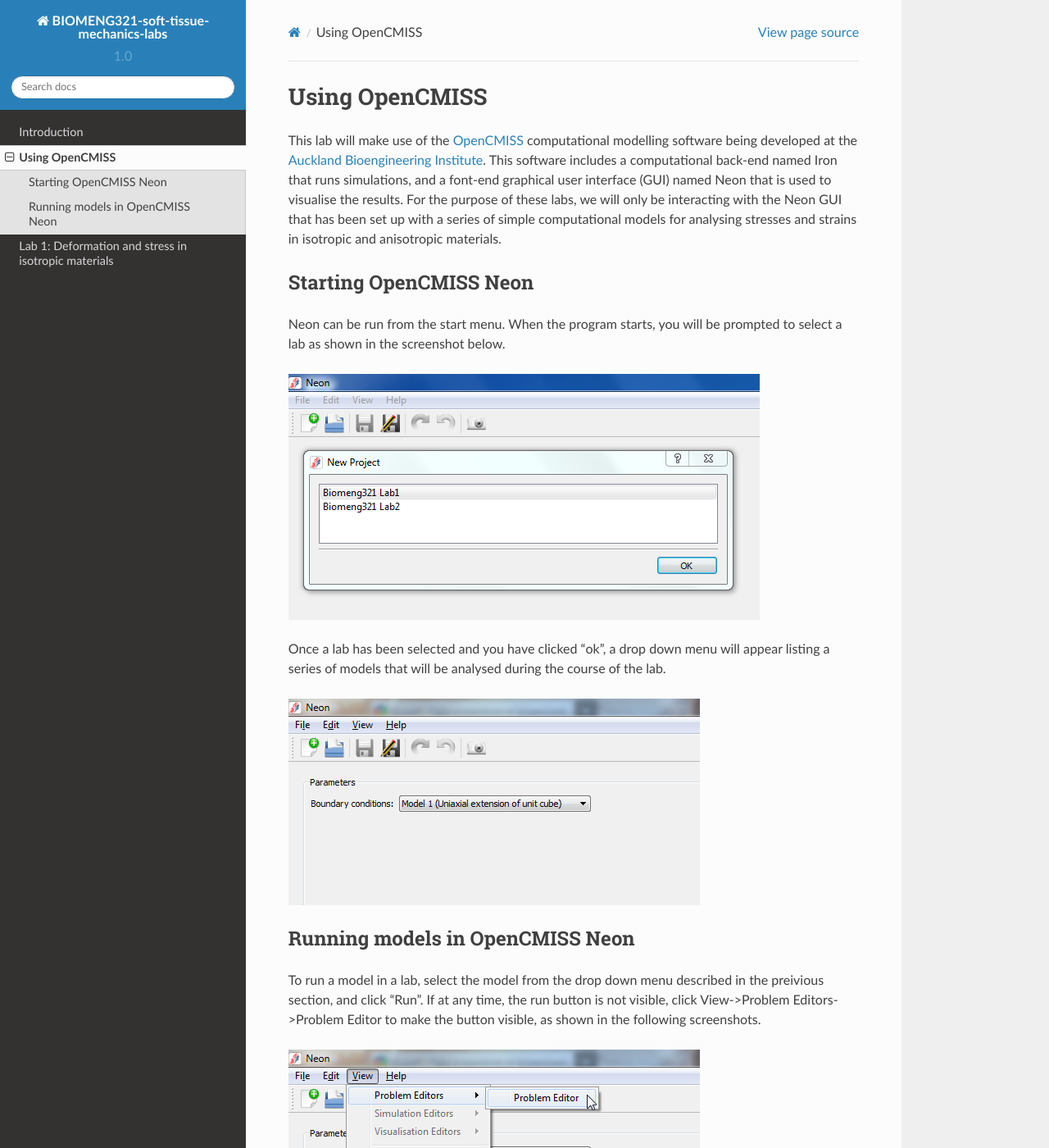
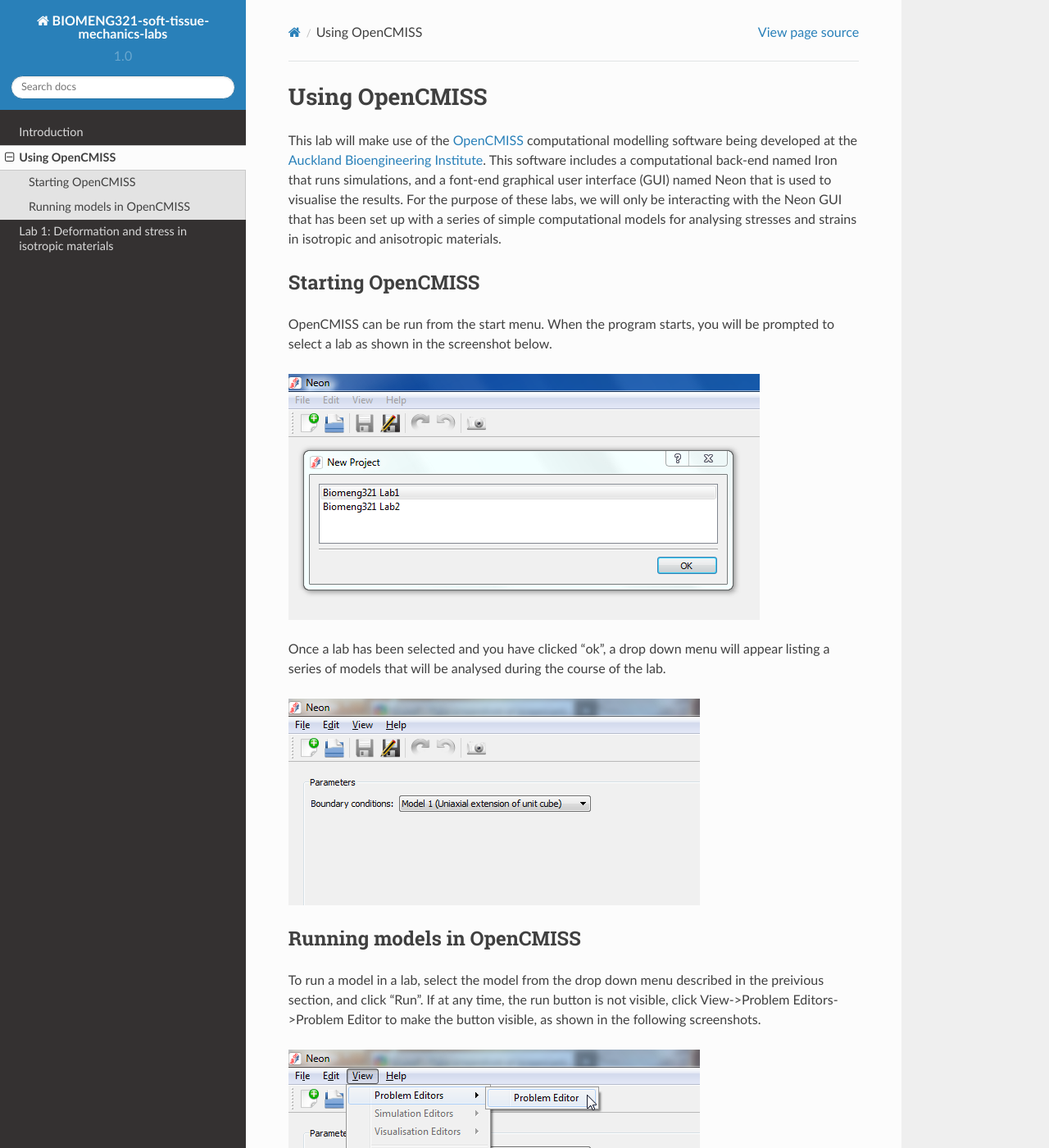
Before and after one commit to mpnash/soft-tissue-mechanics-labs, a Sphinx documentation site: the page built from docs/source/running_OpenCMISS.rst, in a window 1280 px wide and 1400 px high. Shown: the whole window at 82% size. Built offline with Sphinx 7.4.7 and the Read the Docs theme 2.0.0, drawn with Linux system fonts in a browser that asks for light colours.

Commit message:
Update running_OpenCMISS.rst

```diff
--- a/docs/source/running_OpenCMISS.rst
+++ b/docs/source/running_OpenCMISS.rst
@@ -11,10 +11,10 @@
 
 .. _starting-neon:
 
-=======================
-Starting OpenCMISS Neon
-=======================
-Neon can be run from the start menu. When the program starts, you will be prompted to select a lab as shown in the screenshot below.
+==================
+Starting OpenCMISS
+==================
+OpenCMISS can be run from the start menu. When the program starts, you will be prompted to select a lab as shown in the screenshot below.
 
 .. image:: images/selecting_a_lab.png
 
@@ -26,9 +26,9 @@
 
 .. _running-models-in-Neon:
 
-================================
-Running models in OpenCMISS Neon
-================================
+===========================
+Running models in OpenCMISS
+===========================
 
 To run a model in a lab, select the model from the drop down menu described in the preivious section, and click "Run". If at any time, the run button is not visible, click View->Problem Editors->Problem Editor to make the button visible, as shown in the following screenshots.
 
```
